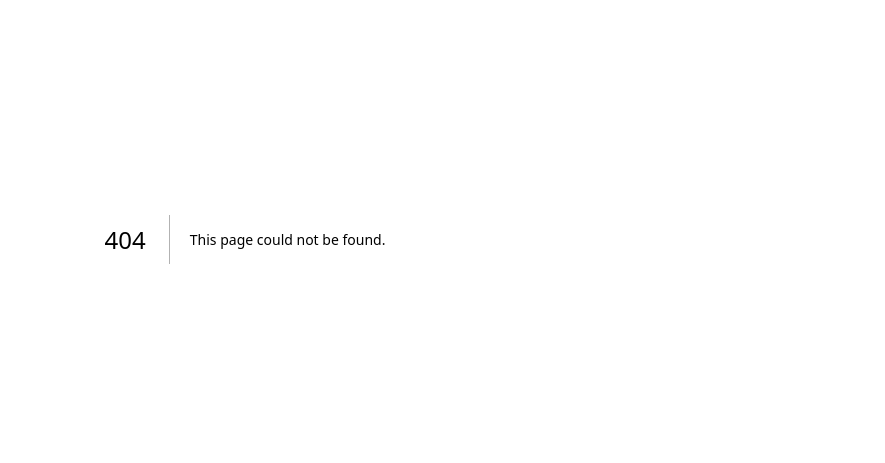
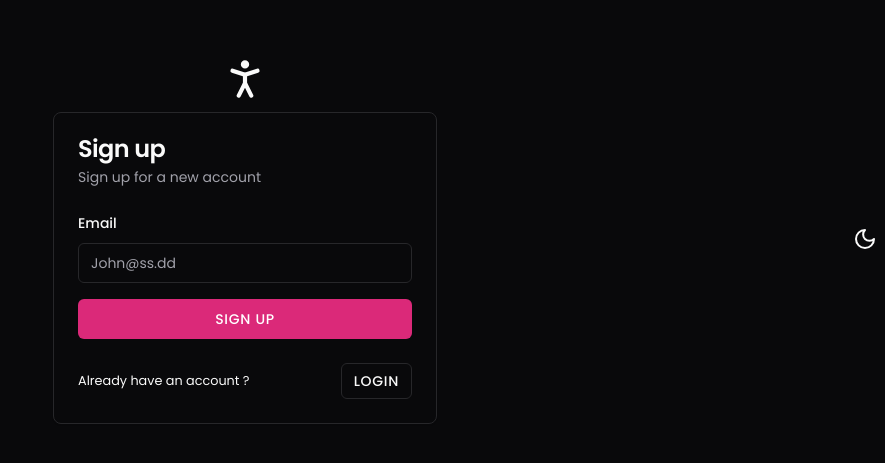
Before and after one commit to Wolferner/shadcn-ui-learning, a Next.js app: page /sign-up in a window 1280 px wide. Before the commit this address had no page. Shown: the part 161-624 px from the top of the page, without its empty margins (395-1280 px from the left). Built offline with nearby package versions, Linux system fonts and the light colour scheme.

Commit message:
11. Created Sign up form

```diff
--- /dev/null
+++ b/app/(logged-out)/sign-up/page.tsx
@@ -0,0 +1,92 @@
+'use client';
+
+import { Button } from '@/components/ui/button';
+import {
+	Card,
+	CardContent,
+	CardDescription,
+	CardFooter,
+	CardHeader,
+	CardTitle,
+} from '@/components/ui/card';
+import {
+	Form,
+	FormControl,
+	FormDescription,
+	FormField,
+	FormItem,
+	FormLabel,
+	FormMessage,
+} from '@/components/ui/form';
+import { Input } from '@/components/ui/input';
+import { zodResolver } from '@hookform/resolvers/zod';
+import { PersonStandingIcon } from 'lucide-react';
+import Link from 'next/link';
+import { useForm } from 'react-hook-form';
+import * as zod from 'zod';
+
+// Schema for Zod validation
+const formSchema = zod.object({
+	email: zod.string().email(),
+});
+// Types for form generated from zod schema
+type FormType = zod.infer<typeof formSchema>;
+
+export default function SignUpPage() {
+	//Initialization of react-hook-form
+	const form = useForm<FormType>({
+		resolver: zodResolver(formSchema),
+		defaultValues: {
+			email: '',
+		},
+	});
+
+	const handleSubmit = (data: FormType) => {
+		console.log('success', data);
+		form.reset();
+	};
+
+	return (
+		<>
+			<PersonStandingIcon size={50} />
+
+			<Card className='w-full max-w-sm '>
+				<CardHeader>
+					<CardTitle>Sign up</CardTitle>
+					<CardDescription>Sign up for a new account</CardDescription>
+				</CardHeader>
+				<CardContent>
+					<Form {...form}>
+						<form
+							className='flex flex-col gap-4'
+							onSubmit={form.handleSubmit(handleSubmit)}
+						>
+							<FormField
+								control={form.control}
+								name='email'
+								render={({ field }) => (
+									<FormItem>
+										<FormLabel>Email</FormLabel>
+										<FormControl>
+											<Input placeholder='John@ss.dd' {...field} />
+										</FormControl>
+
+										<FormMessage />
+									</FormItem>
+								)}
+							/>
+
+							<Button type='submit'>Sign up</Button>
+						</form>
+					</Form>
+				</CardContent>
+				<CardFooter className='justify-between'>
+					<small>Already have an account ?</small>
+					<Button variant='outline' size='sm' asChild>
+						<Link href='/login'>Login</Link>
+					</Button>
+				</CardFooter>
+			</Card>
+		</>
+	);
+}
```
